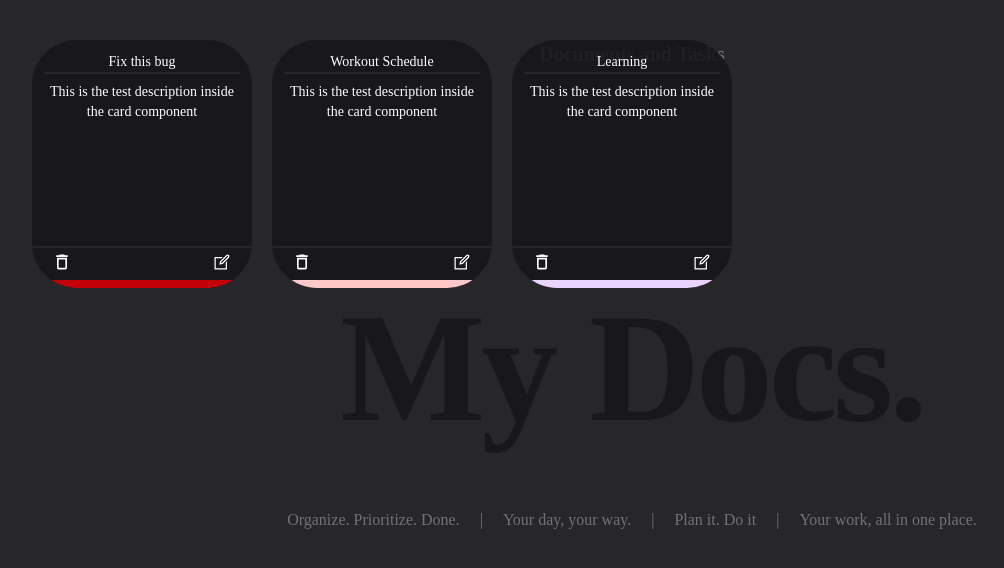
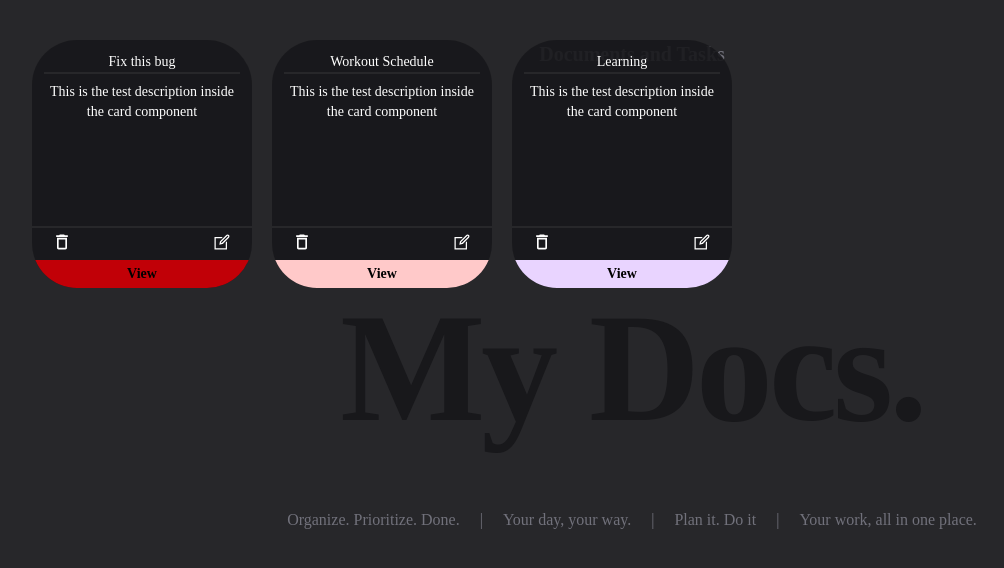
Before and after one commit to muazimmaqbool/mydocs, a React (Vite) app: page / in a window 1280 px wide. Shown: the top 568 px of the page, without its empty margins (8-1012 px from the left). Built offline with nearby package versions, Linux system fonts and the light colour scheme.

Commit message:
view button added

```diff
--- a/src/Components/Card.jsx
+++ b/src/Components/Card.jsx
@@ -56,7 +56,7 @@ const Card = ({ data, reference }) => {
               : "bg-green-600"
           } flex items-center justify-center`}
         >
-          <h3 className="text-sm font-semibold"></h3>
+          <h3 className="text-sm text-black font-semibold">View</h3>
         </div>
       </div>
     </motion.div>
```
